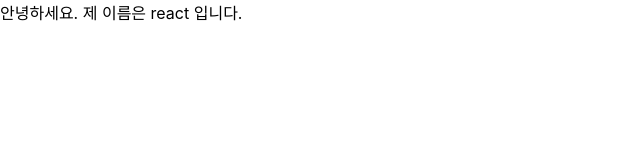
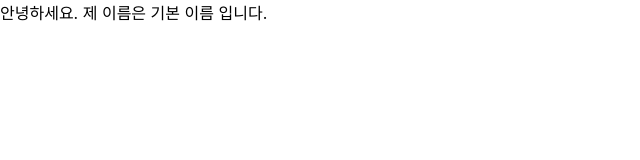
Before and after one commit to bigveloper/recoil, a React (Create React App) app: page / in a window 1280 px wide. Shown: the top 160 px of the page, without its empty margins (0-640 px from the left). Built offline with nearby package versions, Linux system fonts and the light colour scheme.

Commit message:
defaultProps

```diff
--- a/src/App.js
+++ b/src/App.js
@@ -2,7 +2,7 @@
 import MyComponent from './MyComponents';
 
 const App = () => {
-    return <MyComponent name="react" />;
+    return <MyComponent />;
 };
 
 export default App;
--- a/src/MyComponents.js
+++ b/src/MyComponents.js
@@ -2,4 +2,7 @@
     return <div> 안녕하세요. 제 이름은 {props.name} 입니다. </div>;
 };
 
+MyComponent.defaultProps = {
+    name: '기본 이름',
+};
 export default MyComponent;
```
